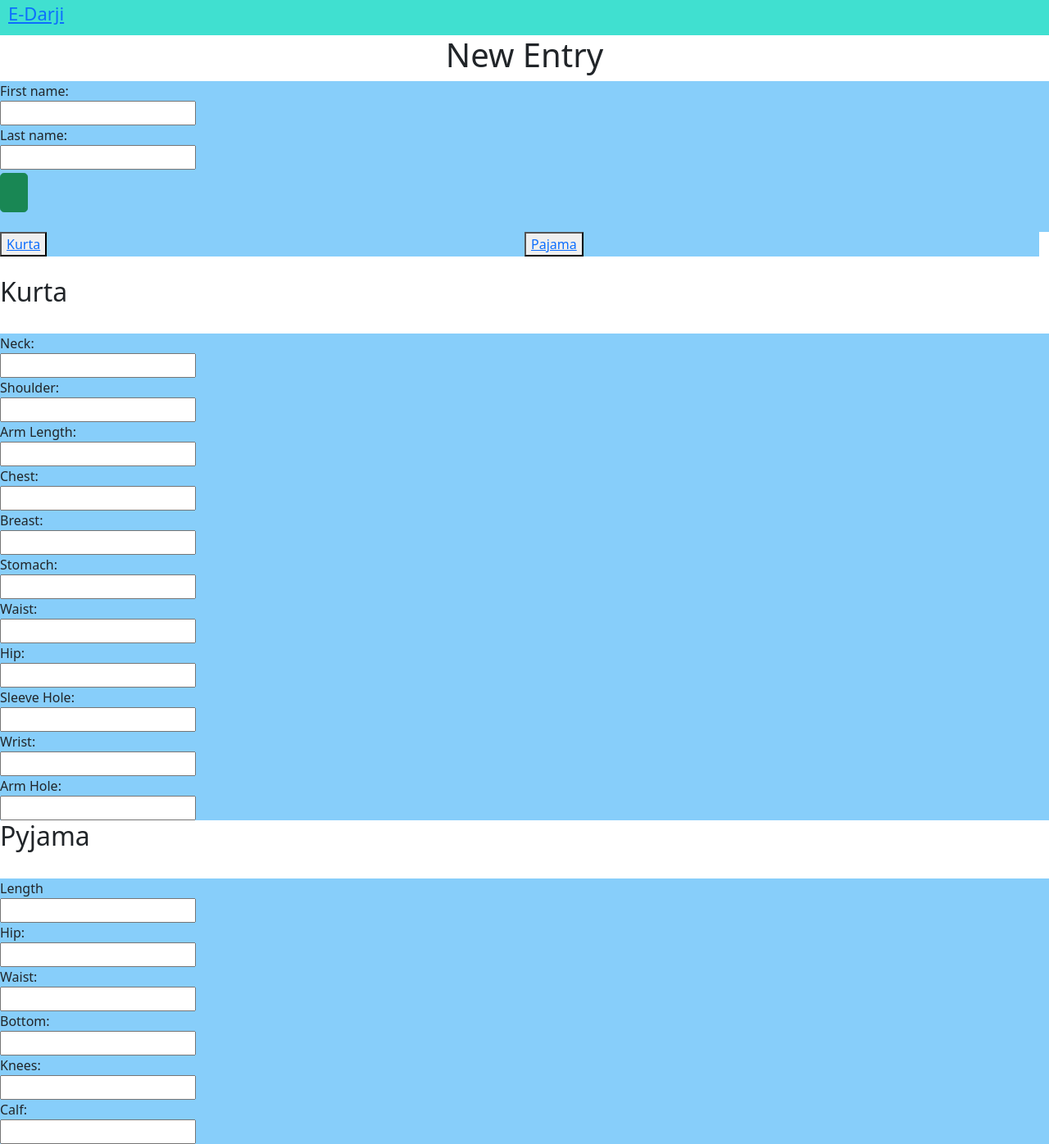
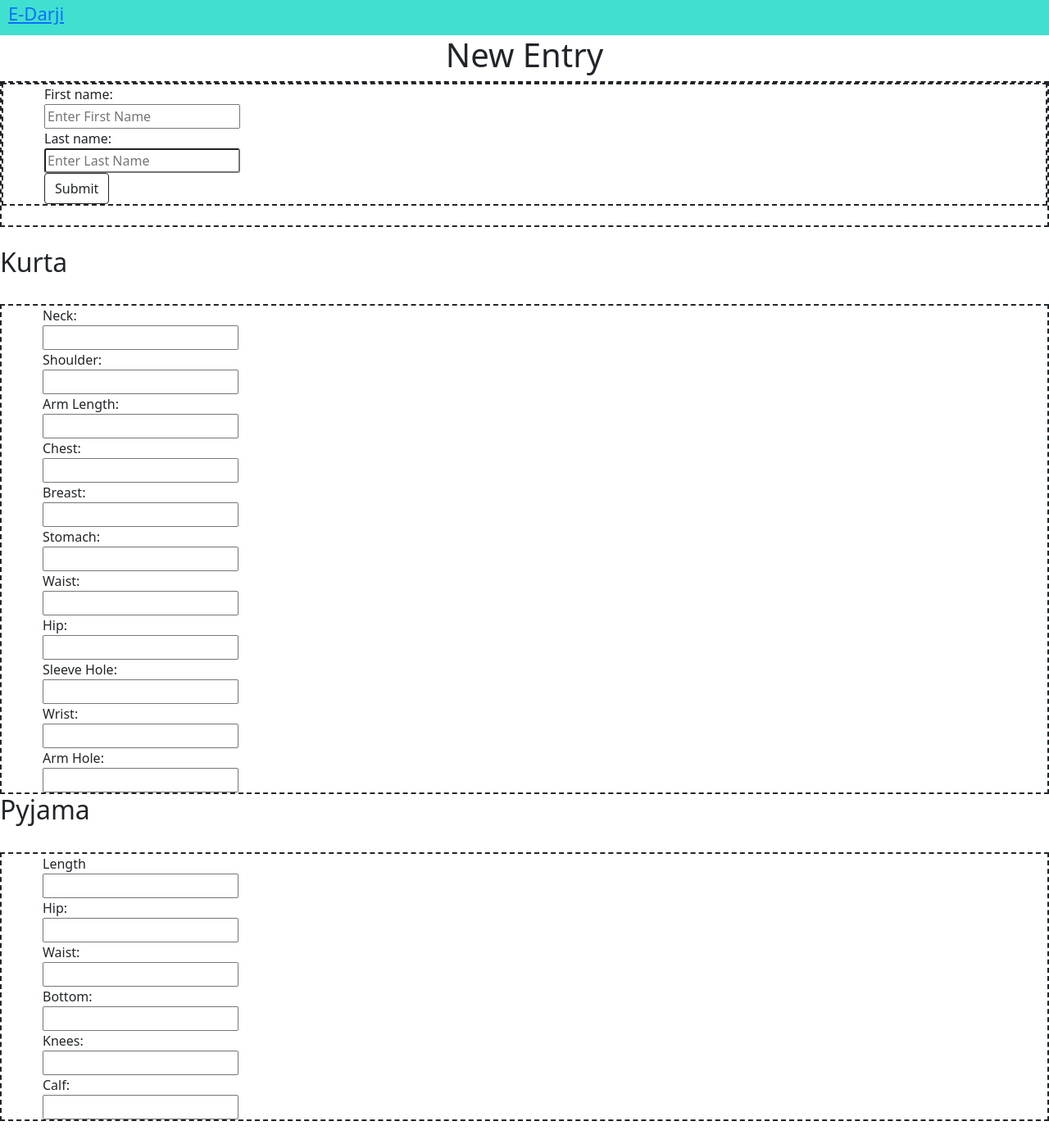
Before and after one commit to Sharon005/Cresendo_TeamCodemates, a Django app: page /add/ in a window 1280 px wide. Shown: the whole page at 82% size. After the commit the page ends 1368 px from the top, so only its background shows below. Run offline with Django 3.2, Linux system fonts and the light colour scheme.

Commit message:
Zeeshan 2nd commit

```diff
--- a/E_Darji/static/CSS/main.css
+++ b/E_Darji/static/CSS/main.css
@@ -15,20 +15,30 @@ nav{
 }
 
 .fir{
-    background-color: lightskyblue;
+    border: 2px dashed;
     width: 100%;
+
 }
 
 .fir form{
     width: 100%;
+    padding-left: 50px;
 }
 
 .row{
-    background-color: lightskyblue;
+    border: 1px dashed;
+    width: 100%;
+    padding-left: 100px;
+}
+
+div form{
+    border: 2px dashed;
     width: 100%;
 }
 
-div form{
-    background-color: lightskyblue;
-    width: 100%;
+.kur form{
+    padding-left: 50px;
 }
+.paj form{
+    padding-left: 50px;
+}
--- a/E_Darji/store/templates/store/add.html
+++ b/E_Darji/store/templates/store/add.html
@@ -21,22 +21,16 @@
         <form class="" method="post">
             {% csrf_token %}
             <label for="fname">First name:</label><br>
-            <input type="text" id="fname" fname="fname"><br>
+            <input type="text" id="fname" fname="fname" aria-describedby="firstName" placeholder="Enter First Name"><br>
             <label for="lname">Last name:</label><br>
-            <input type="text" id="lname" lname="lname"><br>
-            <input type="submit" class="btn btn-success btn-lg mt-1 m1-4" value="">
+            <input style="border-radius: 3px;"type="text" id="lname" lname="lname"aria-describedby="lastName" placeholder="Enter Last Name"><br>
+
+            <button type="button" class="btn btn-outline-dark">Submit</button>
         </form>
         <br>
     </div>
 
-    <div class="row">
-        <div class="col">
-            <button type="button"><a href="#kur">Kurta</a></button>
-        </div>
-        <div class="col">
-            <button type="button"><a href="#paj">Pajama</a></button>
-        </div>
-    </div>
+
 
     <div class="kur" id="kur">
         <br>
```
Also changed, not shown: E_Darji/static/CSS/home.css (+5 -2 lines).
